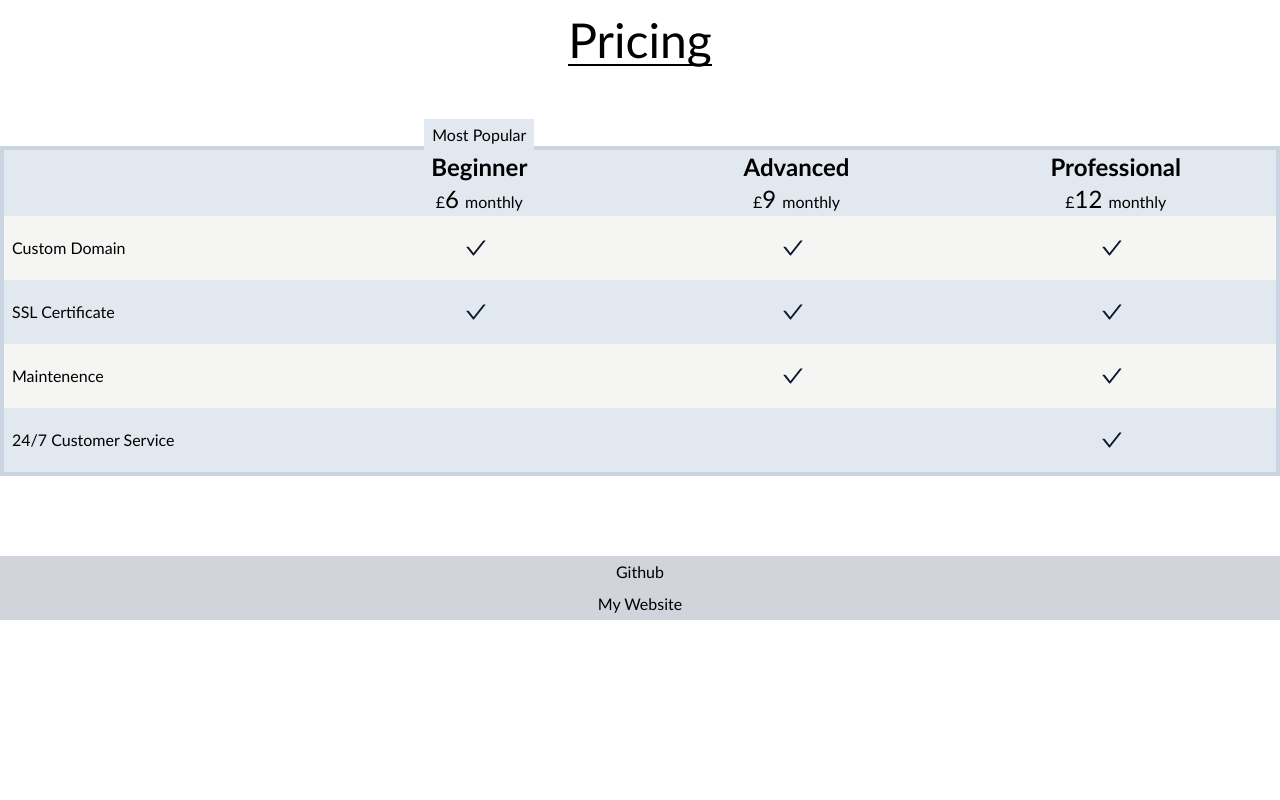
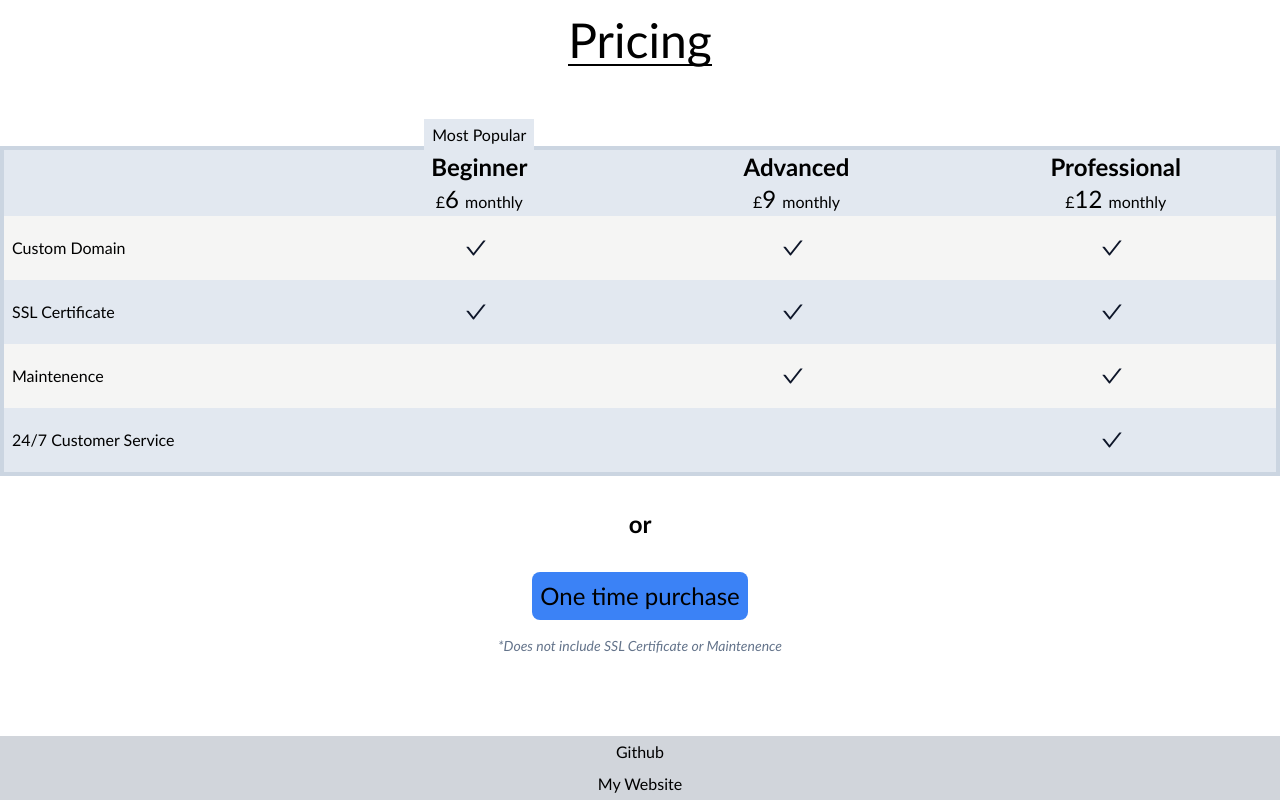
Before and after one commit to AroonSalotra/freelance-website, a Next.js app: page / in a window 1280 px wide. Shown: the part 2386-3186 px from the top of the page. Before the commit the page ends 3006 px from the top, so only its background shows below. Built offline with nearby package versions, Linux system fonts and the light colour scheme.

Commit message:
add one time purchase link to home page

```diff
--- a/pages/index.tsx
+++ b/pages/index.tsx
@@ -223,6 +223,21 @@ export default function Home() {
           </tbody>
         </table>
 
+        <h2 className="py-8 text-2xl font-semibold">or</h2>
+
+        <div className="flex flex-col gap-4 items-center">
+
+          <button className="bg-blue-500 p-2 rounded-lg w-fit text-2xl">
+            <Link href={"/quote"}>
+              One time purchase
+            </Link>
+          </button>
+
+          <i className="text-sm text-slate-500">
+            *Does not include SSL Certificate or Maintenence</i>
+
+        </div>
+
       </section>
 
 
```
